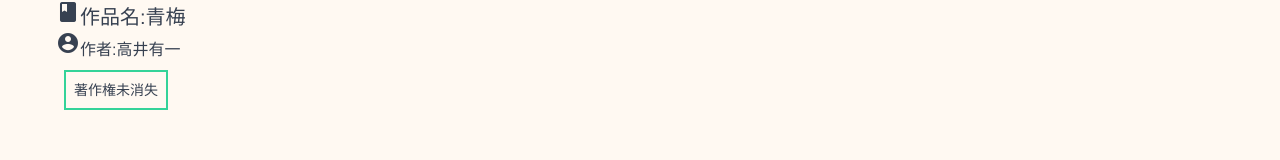
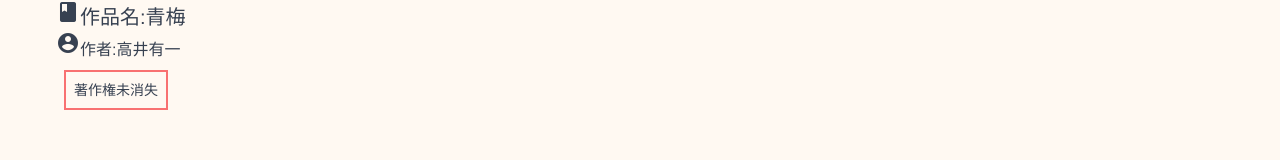
Before and after one commit to u-lab/git-practice-2021-joint-development, a plain HTML site: page yearsArchive/1982to1985.html in a window 1280 px wide. Shown: the part 535-695 px from the top of the page. Drawn offline with nearby package versions, Linux system fonts and the light colour scheme; a web font is replaced by a local one.

Commit message:
ファイル名変更

```diff
--- a/yearsArchive/2021to.html
+++ b/yearsArchive/1982to1985.html
@@ -43,7 +43,7 @@
             <h2 class="text-2xl">1983年本試 小説</h2>
             <p class="text-xl"><span class="material-icons">book</span>作品名:青梅</p>
             <p class=""><span class="material-icons">account_circle</span>作者:高井有一</p>
-            <p class="p-2 m-2 border-2 border-green-400 inline-block text-sm">著作権未消失</p>
+            <p class="p-2 m-2 border-2 border-red-400 inline-block text-sm">著作権未消失</p>
             <!--<p class=""><span class="material-icons">import_contacts</span>小説の冒頭:</p>
             <p class="syosetu text-gray-400">
                 文章が青空文庫に公開されていませんでした。
```
